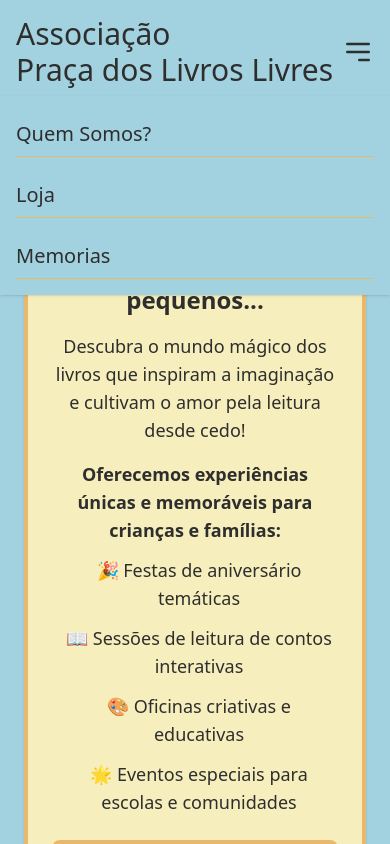
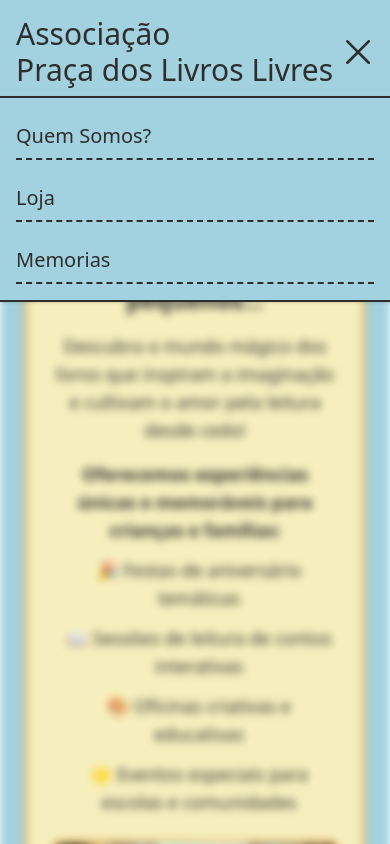
Before and after one commit to JoaoZPalma/livroslivres, a Vue app: page / in a window 390 px wide. Both pictures are taken after a click on the button 358 px from the left and 52 px from the top of the page. Shown: the top 844 px of the page. Built offline with nearby package versions, Linux system fonts and the light colour scheme.

Commit message:
Dropdown cool and blurring + fix button

```diff
--- a/src/App.vue
+++ b/src/App.vue
@@ -1,9 +1,15 @@
 <script setup>
+import { ref } from 'vue';
 import { RouterView } from 'vue-router';
 import Navbar from './components/Navbar.vue';
+
+const isNavbarOpen = ref(false);
+
 </script>
 
 <template>
-  <Navbar class="z-50"/>
-  <router-view class="min-h-screen bg-[#A2D2DF] text-[#2E2E2E] space-y-6"/>
+  <Navbar class="z-50" @update:isOpen="(value) => (isNavbarOpen = value)" />
+  <div :class="{'blur-sm' : isNavbarOpen}">
+    <router-view class="min-h-screen bg-[#A2D2DF] text-[#2E2E2E] space-y-6"/>
+  </div>
 </template>
--- a/src/components/Navbar.vue
+++ b/src/components/Navbar.vue
@@ -2,46 +2,70 @@
   <nav class="sticky top-0 left-0 w-full bg-[#A2D2DF] shadow-lg z-50">
     <div class="md:mx-8 px-4 py-4 flex justify-between items-center">
       <!-- Logo or Association Name -->
-      <router-link to="/" @click="closeMenu" class="text-left text-3xl font-medium
-      text-[#2E2E2E]">Associação<br>Praça dos Livros Livres</router-link>
+      <router-link to="/" @click="closeMenu" class="text-left text-3xl font-medium text-[#2E2E2E]">
+        Associação<br>Praça dos Livros Livres
+      </router-link>
 
       <!-- Hamburger Menu for Mobile -->
       <button @click="toggleMenu" class="md:hidden text-[#2E2E2E] focus:outline-none">
-        <svg class="w-8 h-8" fill="none" stroke="currentColor" viewBox="0 0 24 24" xmlns="http://www.w3.org/2000/svg">
-          <path stroke-linecap="round" stroke-linejoin="round" stroke-width="2" d="M4 6h16M4 12h16m-7 6h7"></path>
-        </svg>
+        <!-- Transition Wrapper -->
+        <transition name="fade" mode="out-in">
+          <!-- Hamburger Icon -->
+          <svg
+            v-if="!isOpen"
+            key="hamburger"
+            class="w-8 h-8"
+            fill="none"
+            stroke="currentColor"
+            viewBox="0 0 24 24"
+            xmlns="http://www.w3.org/2000/svg"
+          >
+            <path stroke-linecap="round" stroke-linejoin="round" stroke-width="2" d="M4 6h16M4 12h16m-7 6h7"></path>
+          </svg>
+          <!-- Cross Icon -->
+          <svg
+            v-else
+            key="cross"
+            class="w-8 h-8"
+            fill="none"
+            viewBox="0 0 24 24"
+            xmlns="http://www.w3.org/2000/svg"
+          >
+            <path
+              d="M20.7457 3.32851C20.3552 2.93798 19.722 2.93798 19.3315 3.32851L12.0371 10.6229L4.74275 3.32851C4.35223 2.93798 3.71906 2.93798 3.32854 3.32851C2.93801 3.71903 2.93801 4.3522 3.32854 4.74272L10.6229 12.0371L3.32856 19.3314C2.93803 19.722 2.93803 20.3551 3.32856 20.7457C3.71908 21.1362 4.35225 21.1362 4.74277 20.7457L12.0371 13.4513L19.3315 20.7457C19.722 21.1362 20.3552 21.1362 20.7457 20.7457C21.1362 20.3551 21.1362 19.722 20.7457 19.3315L13.4513 12.0371L20.7457 4.74272C21.1362 4.3522 21.1362 3.71903 20.7457 3.32851Z"
+              fill="currentColor"
+            ></path>
+          </svg>
+        </transition>
       </button>
 
       <!-- Navbar Links -->
       <div
-        :class="{'hidden': !isOpen, 'flex': isOpen}"
-        class="absolute md:relative top-24 md:top-0 left-0 w-full md:w-auto bg-[#A2D2DF] md:flex flex-col md:flex-row md:items-center space-y-4 md:space-y-0 md:space-x-6 p-4 md:p-0 shadow md:shadow-none z-50"
+        :class="{
+          'hidden': !isOpen, // Hide on mobile when isOpen is false
+          'flex': isOpen, // Show on mobile when isOpen is true
+          'md:flex': true, // Always show on desktop
+        }"
+        class="md:border-none border-t-2 border-b-2 border-double border-[#2E2E2E] absolute md:relative top-24 md:top-0 left-0 w-full md:w-auto bg-[#A2D2DF] md:flex flex-col md:flex-row md:items-center space-y-4 md:space-y-0 md:space-x-6 p-4 md:p-0 shadow md:shadow-none z-50"
       >
-        <!-- <router-link -->
-        <!--   to="/" -->
-        <!--   @click="closeMenu" -->
-        <!--   class="text-xl text-[#2E2E2E] hover:text-[#000000] hover:underline transition duration-300 py-2 border-b border-[#E9B86C] md:border-none" -->
-        <!-- > -->
-        <!--   Inicio -->
-        <!-- </router-link> -->
         <router-link
           to="/quem-somos"
           @click="closeMenu"
-          class="text-xl text-[#2E2E2E] hover:text-[#000] hover:underline transition duration-300 py-2 border-b border-[#E9B86C] md:border-none"
+          class="text-xl text-[#2E2E2E] hover:text-[#000] hover:underline transition duration-300 py-2 border-b-2 border-dashed border-[currentColor] md:border-none"
         >
           Quem Somos?
         </router-link>
         <router-link
           to="/loja"
           @click="closeMenu"
-          class="text-xl text-[#2E2E2E] hover:text-[#000000] hover:underline transition duration-300 py-2 border-b border-[#E9B86C] md:border-none"
+          class="text-xl text-[#2E2E2E] hover:text-[#000000] hover:underline transition duration-300 py-2 border-b-2 border-dashed border-[currentColor] md:border-none"
         >
           Loja
         </router-link>
         <router-link
           to="/memorias"
           @click="closeMenu"
-          class="text-xl text-[#2E2E2E] hover:text-[#000] hover:underline transition duration-300 py-2 border-b border-[#E9B86C] md:border-none"
+          class="text-xl text-[#2E2E2E] hover:text-[#000] hover:underline transition duration-300 py-2 border-b-2 border-dashed border-[currentColor] md:border-none"
         >
           Memorias
         </router-link>
@@ -54,16 +78,43 @@
 export default {
   data() {
     return {
-      isOpen: false
+      isOpen: false,
     };
   },
   methods: {
     toggleMenu() {
       this.isOpen = !this.isOpen;
+      this.$emit('update:isOpen', this.isOpen); // Emit the updated state
     },
     closeMenu() {
       this.isOpen = false;
-    }
-  }
+      this.$emit('update:isOpen', this.isOpen); // Emit the updated state
+    },
+  },
 };
 </script>
+
+<style scoped>
+/* Fade transition for the hamburger/cross icons */
+.fade-enter-active,
+.fade-leave-active {
+  transition: opacity 0.25s ease;
+}
+
+.fade-enter-from,
+.fade-leave-to {
+  opacity: 0;
+}
+
+/* Slide transition for the navigation links */
+.slide-enter-active,
+.slide-leave-active {
+  transition: transform 0.3s ease, opacity 0.3s ease;
+}
+
+.slide-enter-from,
+.slide-leave-to {
+  transform: translateY(-20px);
+  opacity: 0;
+}
+</style>
--- a/src/views/Home.vue
+++ b/src/views/Home.vue
@@ -49,7 +49,7 @@ onMounted(() => {
       }
     });
   }, {
-      threshold: 0.4
+      threshold: 0.2
     });
 
   sections.value = document.querySelectorAll('.fade-in');
@@ -134,8 +134,8 @@ onMounted(() => {
           alt="Exposição da atividade"
           class="w-32 h-auto object-cover rounded-lg border-4 border-[#E9B86C]"
         />
-          <CustomButton @click="toggleDonationForm" :class="['mt-4',
-            showDonationForm ? 'border-2 border-[#c49a5c] px-12' : ' ' ]">
+          <CustomButton @click="toggleDonationForm" :class="['mt-4 w-44',
+            showDonationForm ? 'border-2 border-[#c49a5c]' : ' ' ]">
             {{ showDonationForm ? 'Cancelar' : 'Realizar doação'}}
           </CustomButton>
         </div>
@@ -247,7 +247,7 @@ onMounted(() => {
             13H14V20H18C19.1046 20 20 19.1046 20 18V6C20 4.89543 19.1046 4 18 4H6Z"
             fill="currentColor"></path>
         </svg>
-        <a href="https://www.facebook.com/pracadoslivroslivres" target="_blank"
+        <a href="https://www.facebook.com/people/Associa%C3%A7%C3%A3o-Pra%C3%A7a-dos-Livros-Livres/61558057513441/" target="_blank"
           class="text-[#2E2E2E] hover:text-[#D17A22] underline">@pracadoslivroslivres</a>
       </div>
     </Section>
```
Lines whose indentation alone changed are shown as unchanged.
